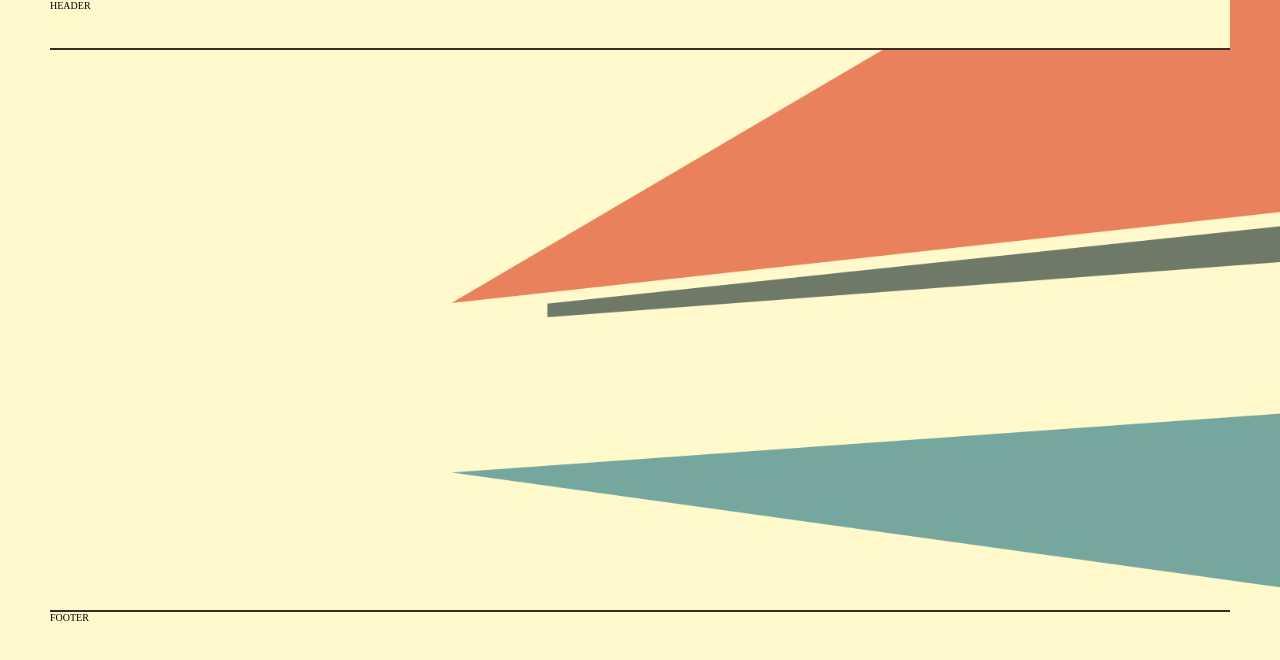
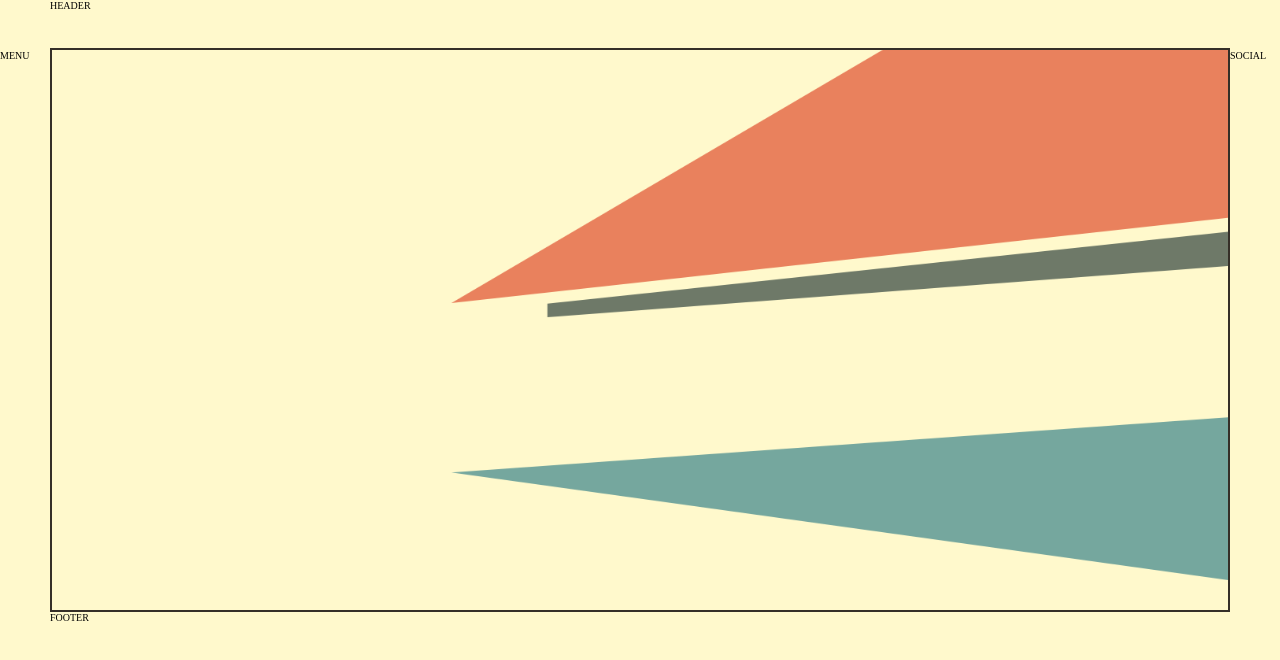
Before and after one commit to timkeresey/my-site, a React (Create React App) app: page / in a window 1280 px wide. Shown: the top 660 px of the page. Built offline with nearby package versions, Linux system fonts and the light colour scheme.

Commit message:
style layout of hero with side menus

```diff
--- a/src/App/App.js
+++ b/src/App/App.js
@@ -1,5 +1,7 @@
+import './App.scss';
 
-import './App.scss';
+import Menu from '../components/Menu/Menu';
+import SocialBar from '../components/SocialBar/SocialBar';
 
 const App = () => {
   return (
@@ -11,7 +13,12 @@ const App = () => {
         <div className="hero__text">
 
         </div>
-
+      </div>
+      <div className="menu-container">
+        <Menu />
+      </div>
+      <div className="social-container">
+      <SocialBar />
       </div>
       <footer className="footer">
         FOOTER
--- a/src/App/App.scss
+++ b/src/App/App.scss
@@ -16,7 +16,6 @@
   border-bottom: solid;
   border-width: 2px;
   border-color: $color-lava;
-  width: 100%
 }
 
 .footer {
@@ -37,3 +36,24 @@
   grid-row: 1 / 3;
   grid-column: 1 / 13;
 }
+
+.menu-container {
+  z-index: 2;
+
+  grid-row: 1 / 9;
+  grid-column: 1 / 2;
+  display: grid;
+  grid-template-rows: 5rem 1fr 5rem;
+  grid-template-columns: 1fr;
+}
+
+.social-container {
+  z-index: 3;
+
+  background-color: $color-lemon;
+  grid-row: 1 / 9;
+  grid-column: 12 / 13;
+  display: grid;
+  grid-template-rows: 5rem 1fr 5rem;
+  grid-template-columns: 1fr;
+}
--- /dev/null
+++ b/src/components/Menu/Menu.js
@@ -0,0 +1,12 @@
+import './Menu.scss';
+
+const Menu = () => {
+
+    return (
+        <div className="menu">
+            MENU
+        </div>
+    )
+}
+
+export default Menu;
--- /dev/null
+++ b/src/components/Menu/Menu.scss
@@ -0,0 +1,9 @@
+@import "../../styles/variables.scss";
+
+.menu {
+    grid-row: 2 / 3;
+    border-right: solid;
+    border-width: 2px;
+    border-color: $color-lava;
+    width: 5.2rem;
+}
--- /dev/null
+++ b/src/components/SocialBar/SocialBar.js
@@ -0,0 +1,12 @@
+import './SocialBar.scss';
+
+const SocialBar = () => {
+
+    return (
+        <div className="social-bar">
+            SOCIAL
+        </div>
+    )
+}
+
+export default SocialBar;
--- /dev/null
+++ b/src/components/SocialBar/SocialBar.scss
@@ -0,0 +1,10 @@
+@import "../../styles/variables.scss";
+
+.social-bar {
+    grid-row: 2 / 3;
+    border-left: solid;
+    border-width: 2px;
+    border-color: $color-lava;
+    width: 5.2rem;
+    transform: translateX(-2px);
+}
```
